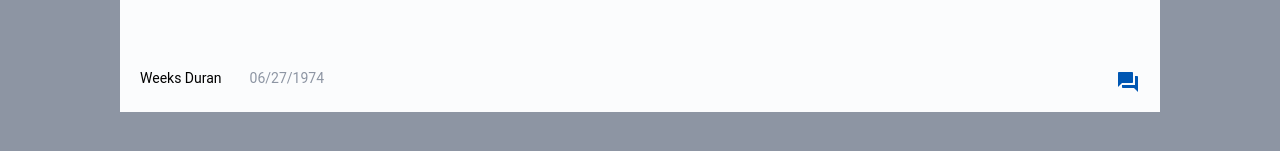
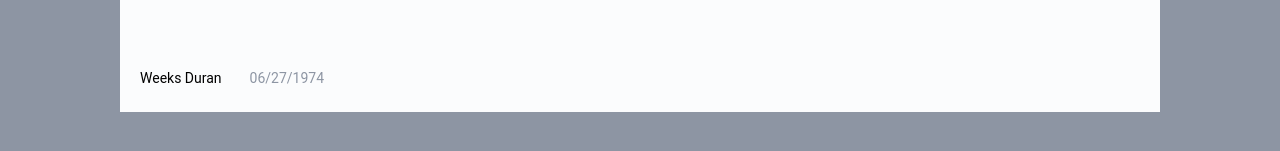
Before and after one commit to 1Maria/review-tracker, a React (Create React App) app: page / in a window 1280 px wide. Shown: the part 319-470 px from the top of the page. Built offline with nearby package versions, Linux system fonts and the light colour scheme.

Commit message:
Make speech bubble icon invisible in show view

```diff
--- a/src/App.js
+++ b/src/App.js
@@ -16,7 +16,7 @@ const App = () => {
   return (
     <Box px={0}>
       <Header />
-      <Review review={review} />
+      <Review review={review} isSmall={false} />
     </Box>
   );
 };
--- a/src/components/Review.js
+++ b/src/components/Review.js
@@ -34,7 +34,7 @@ const useStyles = makeStyles((theme) => ({
     }
 }));
 
-const Review = ({review}) => {
+const Review = ({review, isSmall}) => {
     const classes = useStyles();
     return (
         <Box className={classes.review}>
@@ -55,7 +55,7 @@ const Review = ({review}) => {
                         {format(new Date(review.published_at), 'MM/dd/yyyy')}
                     </Typography>
                 </Box>
-                <ForumIcon style={{fill: theme.palette.primary.main}} />
+                {isSmall && <ForumIcon style={{fill: theme.palette.primary.main}} />}
             </Box>
         </Box>
     );
```
